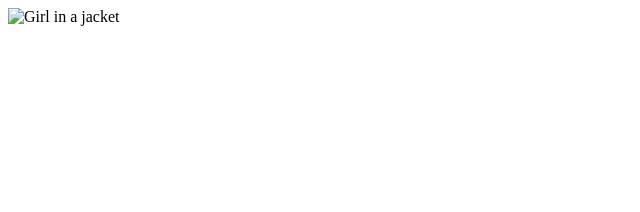
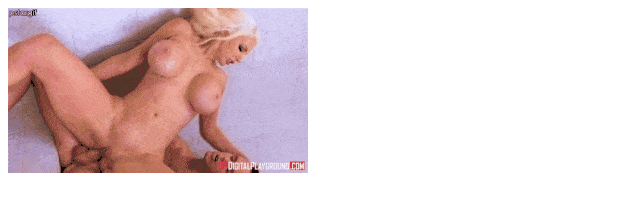
Before and after one commit to bhabivideos/4, a plain HTML site: page index.html in a window 1280 px wide. Shown: the whole page, without its empty margins (0-640 px from the left). Drawn offline with Linux system fonts and the light colour scheme.

Commit message:
Update index.html

```diff
--- a/index.html
+++ b/index.html
@@ -1,5 +1,5 @@
 <!DOCTYPE html>
 <meta charset="utf-8">
 <title>xnxx</title>
-<img src="8ca768aec8d4aa60be56f9f94ce11eaf.jpg" alt="Girl in a jacket">
+<img src="Nicolette-Shea.gif" alt="Girl in a jacket">
 <link rel="canonical" href="https://bob.github.io/repo/">
```
